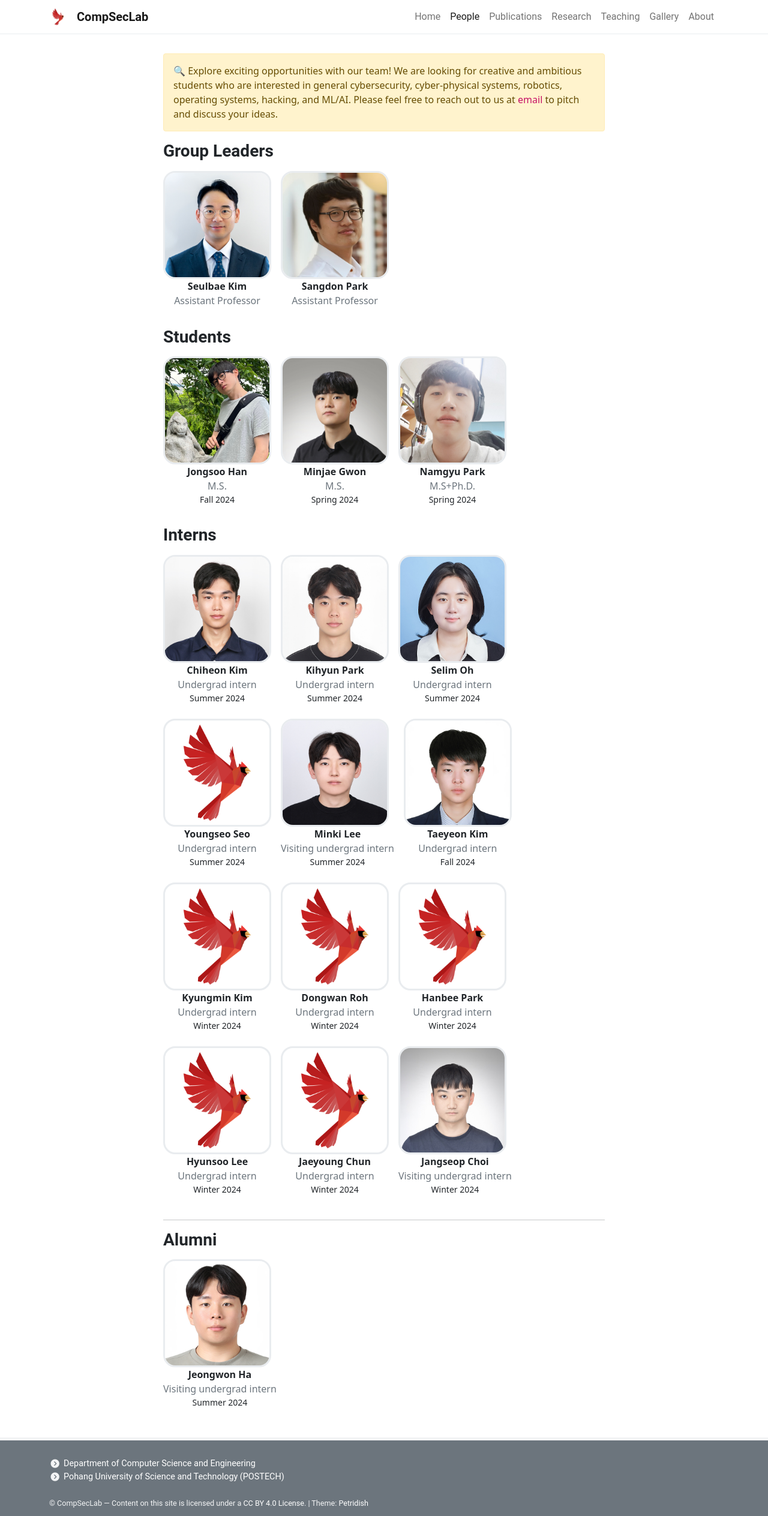
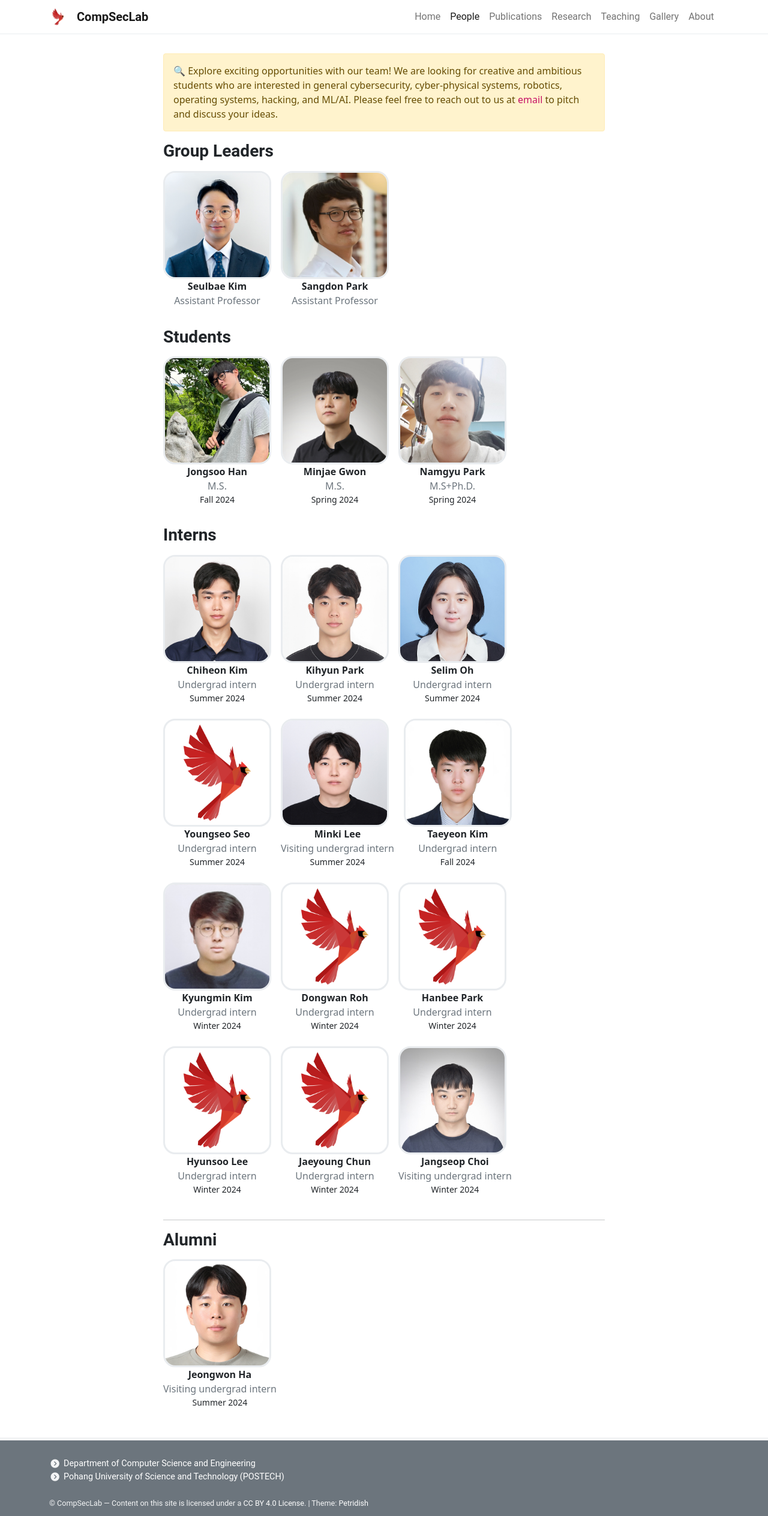
Before and after one commit to postech-compsec/postech-compsec.github.io, a Jekyll site: the page built from pages/people.md, in a window 1280 px wide. Shown: the whole page at 60% size. Built offline with Jekyll 4.4.1, drawn with Linux system fonts in a browser that asks for light colours; nearby versions of some CDN libraries.

Commit message:
add kyungmin's pic

```diff
--- a/_data/people.yml
+++ b/_data/people.yml
@@ -68,7 +68,7 @@ Interns:
 - name: Kyungmin Kim
   role: Undergrad intern
   since: Winter 2024
-  image: assets/people/default.png
+  image: assets/people/kyungmin.jpg
   site: #
 
 - name: Dongwan Roh
```
Also changed, not shown: assets/people/kyungmin.jpg (added).
